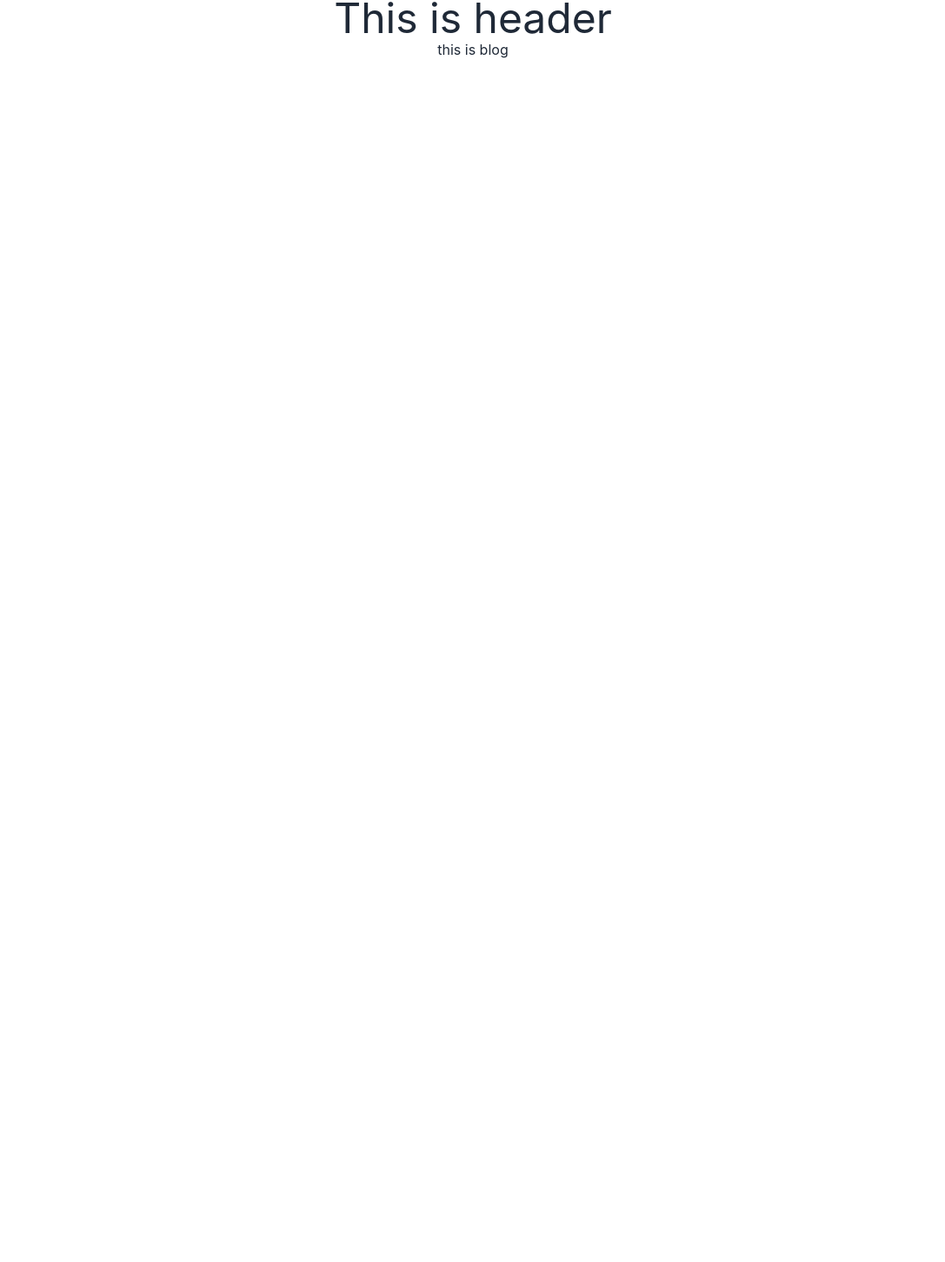
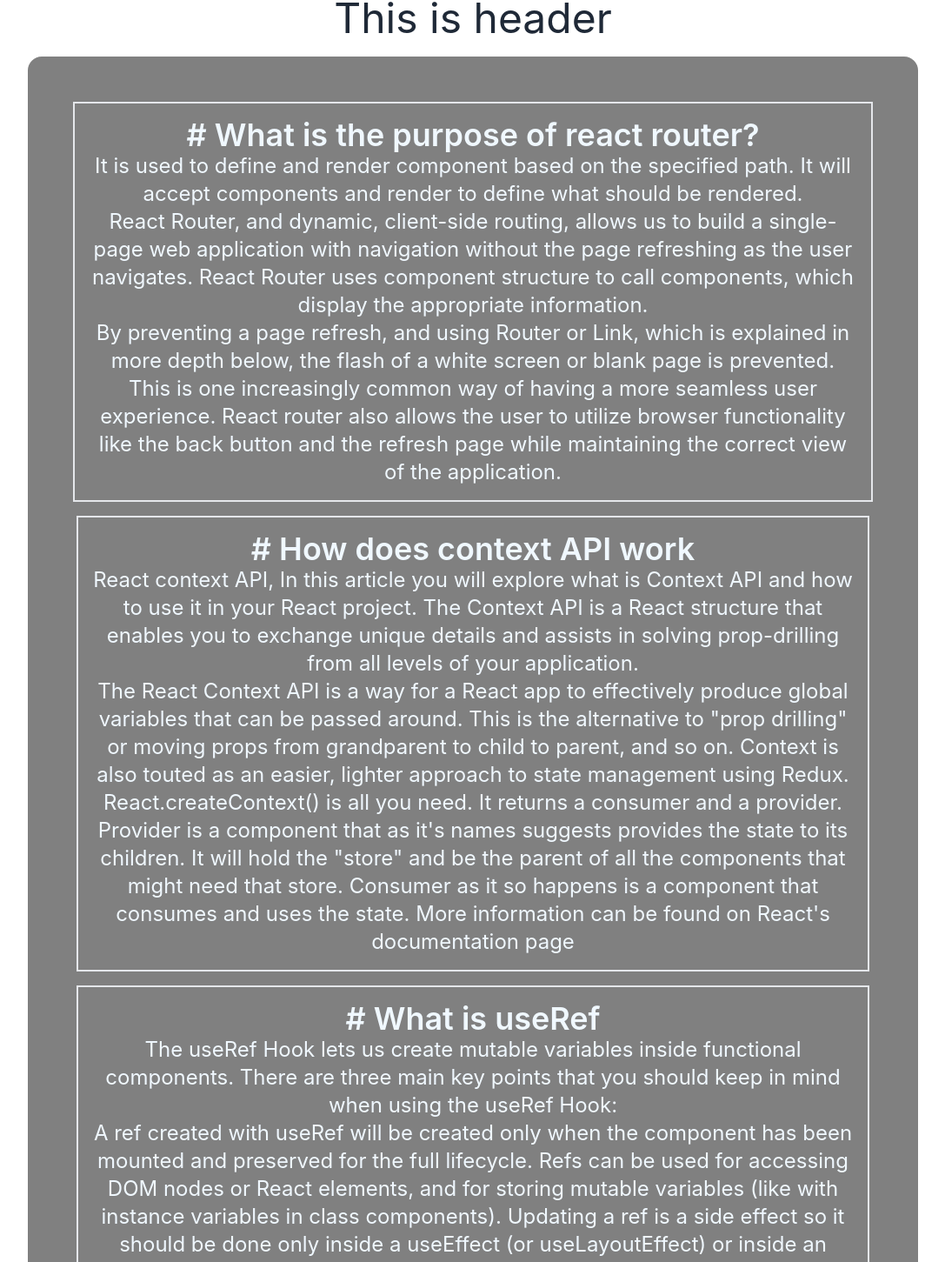
Before and after one commit to nahidpHero/my-quize, a React (Create React App) app: page /blog in a window 1280 px wide. Shown: the part 67-1518 px from the top of the page at 87% size, without its empty margins (96-1183 px from the left). Before the commit the page ends 800 px from the top, so only its background shows below. Built offline with nearby package versions, Linux system fonts and the light colour scheme.

Commit message:
blog component added

```diff
--- a/package.json
+++ b/package.json
@@ -14,6 +14,7 @@
     "react-dom": "^18.2.0",
     "react-router-dom": "^6.4.2",
     "react-scripts": "5.0.1",
+    "react-toastify": "^9.0.8",
     "web-vitals": "^2.1.4"
   },
   "scripts": {
--- a/src/components/Blog/Bolg.js
+++ b/src/components/Blog/Bolg.js
@@ -1,9 +1,10 @@
 import React from 'react';
+import Bolgpage from '../Bologpage/Bolgpage';
 
 const Bolg = () => {
     return (
         <div>
-            <h1>this is blog</h1>
+            <Bolgpage></Bolgpage>
         </div>
     );
 };
--- /dev/null
+++ b/src/components/Bologpage/Blogpage.css
@@ -0,0 +1,9 @@
+.blog-component-style{
+    background-color: gray;
+    margin:20px auto ;
+    width: 80%;
+    height: auto;
+    border-radius: 16px;
+    color: aliceblue;
+    padding: 40px;
+}
--- /dev/null
+++ b/src/components/Bologpage/Bolgpage.js
@@ -0,0 +1,44 @@
+import React from 'react';
+import './Blogpage.css'
+
+const Bolgpage = () => {
+    return (
+        <div className='blog-component-style'>
+            <div  className='border-2 m-3 p-4'>
+                <h1 className='text-4xl font-semibold'># What is the purpose of react router?</h1>
+                <p className='text-2xl'>It is used to define and render component based on the specified path. It will accept components and render to define what should be rendered.
+                <br />
+                React Router, and dynamic, client-side routing, allows us to build a single-page web application with navigation without the page refreshing as the user navigates. React Router uses component structure to call components, which display the appropriate information.
+                <br />
+                By preventing a page refresh, and using Router or Link, which is explained in more depth below, the flash of a white screen or blank page is prevented. This is one increasingly common way of having a more seamless user experience. React router also allows the user to utilize browser functionality like the back button and the refresh page while maintaining the correct view of the application.
+                </p>
+            </div>
+            <div className='border-2 m-4 p-4'>
+                <h1 className='text-4xl font-semibold'># How does context API work</h1>
+                <p className='text-2xl'>React context API, In this article you will explore what is Context API and how to use it in your React project. The Context API is a React structure that enables you to exchange unique details and assists in solving prop-drilling from all levels of your application.
+                <br />
+                The React Context API is a way for a React app to effectively produce global variables that can be passed around. This is the alternative to "prop drilling" or moving props from grandparent to child to parent, and so on. Context is also touted as an easier, lighter approach to state management using Redux.
+                <br />
+                React.createContext() is all you need. It returns a consumer and a provider. Provider is a component that as it's names suggests provides the state to its children. It will hold the "store" and be the parent of all the components that might need that store. Consumer as it so happens is a component that consumes and uses the state. More information can be found on React's documentation page
+                </p>
+            </div>
+            <div className='border-2 m-4 p-4'>
+                <h1 className='text-4xl font-semibold'># What is useRef</h1>
+                <p className='text-2xl'>
+                The useRef Hook lets us create mutable variables inside functional components. There are three main key points that you should keep in mind when using the useRef Hook:
+                <br />
+                A ref created with useRef will be created only when the component has been mounted and preserved for the full lifecycle.
+                Refs can be used for accessing DOM nodes or React elements, and for storing mutable variables (like with instance variables in class components).
+                Updating a ref is a side effect so it should be done only inside a useEffect (or useLayoutEffect) or inside an event handler.
+
+
+
+                </p>
+            </div>
+
+
+        </div>
+    );
+};
+
+export default Bolgpage;
--- a/src/components/Card/Card.js
+++ b/src/components/Card/Card.js
@@ -4,6 +4,8 @@
 import Option from '../Options/Option';
 import './Card.css'
 const Card = ({question}) => {
+   const [show,setShow]=useState([])
+   const [ans,setAns]=useState([])
     const answre=question.correctAnswer
     const options= question.options
     const handleToCorretAns=(option)=>{
@@ -15,12 +17,13 @@
       }
    }
    const showAnswre=(answre)=>{
-      console.log(answre)
+      setShow(answre)
+      setAns('Answer :')
    }
     return (
         <div>
             <div className="question-card">
-                <h1 onClick={()=>showAnswre(answre)} className='text-end m-4 eye text-2xl'><FontAwesomeIcon icon={faEye} ></FontAwesomeIcon></h1>
+                 <h1 onClick={()=>showAnswre(answre) } className='text-end m-4 eye text-2xl'><FontAwesomeIcon icon={faEye} ></FontAwesomeIcon></h1>
                 <h1 className='text-3xl font-semibold question-text'>Quize:{question.question}</h1>
                 {
                     options.map(option=><Option
@@ -28,6 +31,9 @@
                      handleToCorretAns={handleToCorretAns}
                     ></Option>)
                 }
+                {
+                  <h1 className='text-3xl mt-3 text-black font-semibold '>{ans}{show}</h1>
+                }
             </div>
         </div>
     );
--- a/src/components/Coursedetails/Coursedetails.js
+++ b/src/components/Coursedetails/Coursedetails.js
@@ -10,6 +10,7 @@
             <h1 className='text-3xl'>Quiz Of {details.data.name}</h1>
             {
                 questions.map(question=><Quies
+                key={question.id}
                 questions={questions}
                 ></Quies>)
             }
--- a/src/components/Quies/Quies.js
+++ b/src/components/Quies/Quies.js
@@ -2,12 +2,11 @@
 import Card from '../Card/Card';
 
 const Quies = ({questions}) => {
-
-
     return (
         <div>
             {
                 questions.map(question=><Card
+                 key={question.id}
                  question={question}
                 ></Card>)
             }
```
Also changed, not shown: 1 other file (tests, documents, lock files or other folders).
